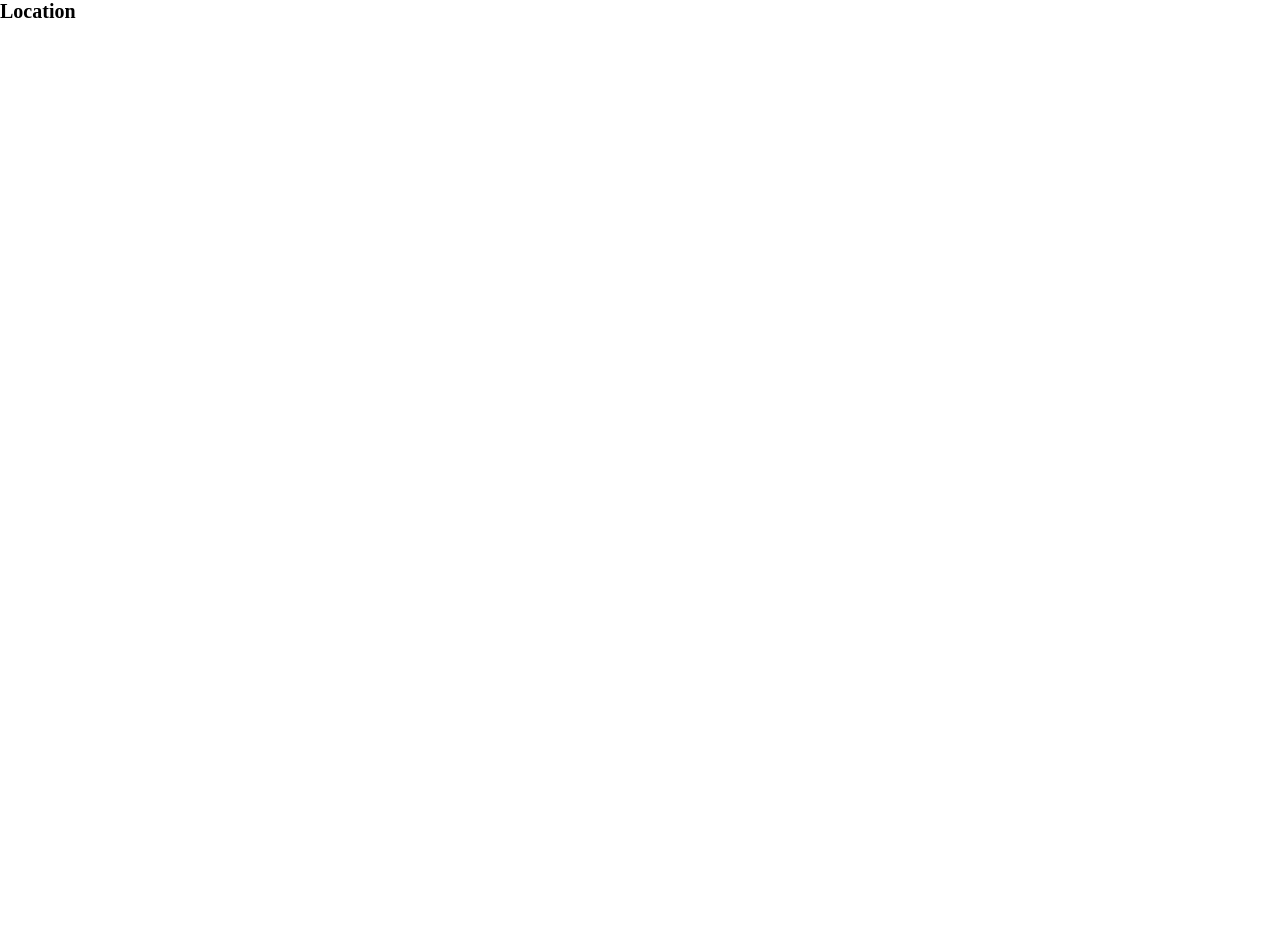
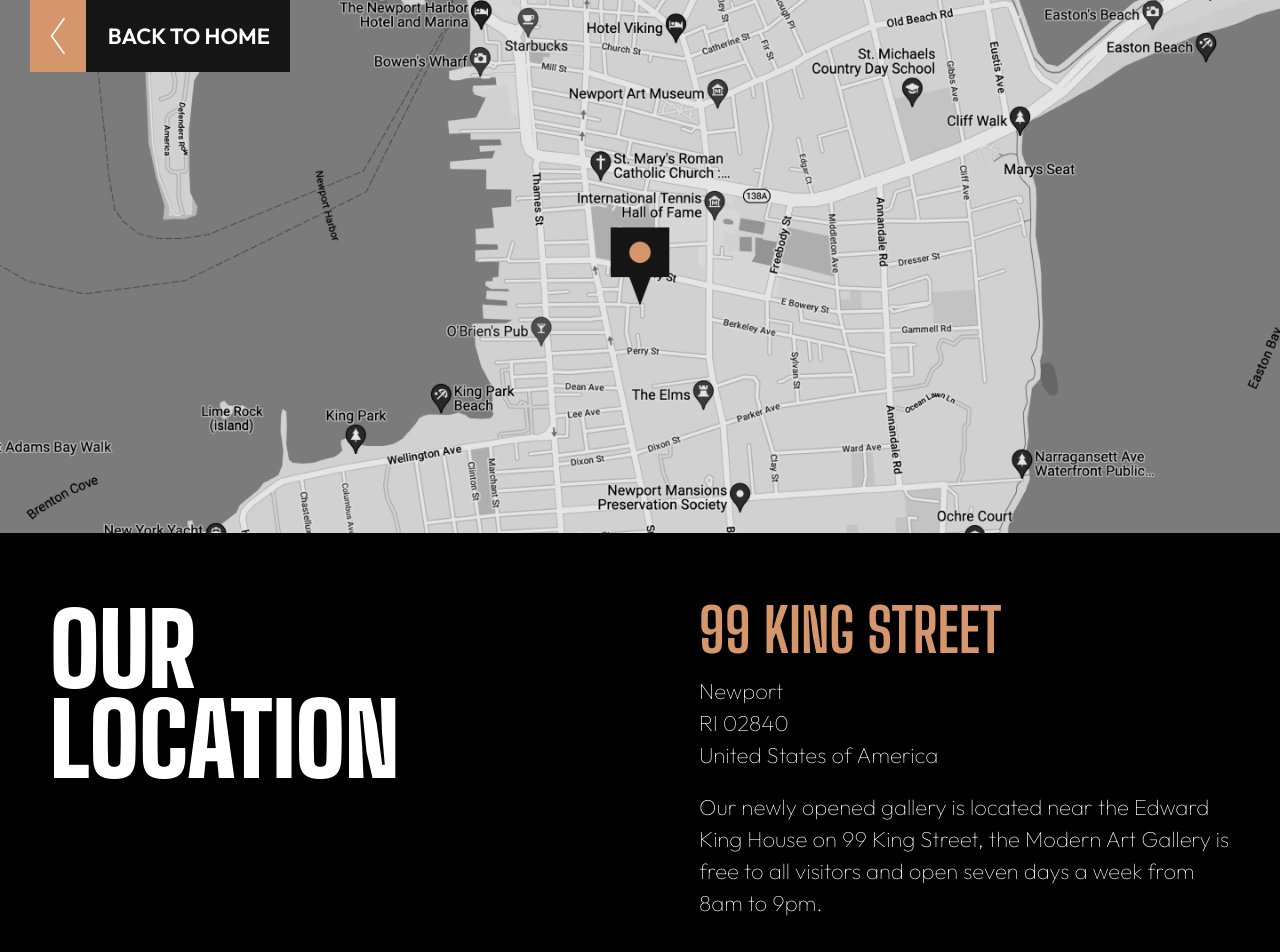
Before and after one commit to Yosef-Adel/art-gallery-website, a React (Create React App) app: page /location in a window 1280 px wide. Shown: the top 952 px of the page. Before the commit the page ends 800 px from the top, so only its background shows below. Built offline with nearby package versions, Linux system fonts and the light colour scheme.

Commit message:
Adding LocationPage

```diff
--- a/src/App.js
+++ b/src/App.js
@@ -1,15 +1,14 @@
 import Home from "./pages/Home";
 import NoPage from "./pages/NoPage";
-import Location from "./pages/Location";
 import { Routes, Route } from "react-router-dom";
+import LocationPage from "./pages/LocationPage";
 
 function App() {
     return (
         <div className="App">
-
             <Routes>
                 <Route path="/" element={<Home />} />
-                <Route path="/location" element={<Location />} />
+                <Route path="/location" element={<LocationPage/>} />
                 <Route path="*" element={<NoPage />} />
             </Routes>
         </div>
--- /dev/null
+++ b/src/components/Location.jsx
@@ -0,0 +1,75 @@
+import React from 'react';
+import { useState, useEffect } from 'react';
+import { Link } from 'react-router-dom';
+import arrow from '../assets/icon-arrow-left.svg';
+import './style/location.css';
+import locationImg from '../assets/desktop/image-map@2x.png';
+import locationImg1 from '../assets/tablet/image-map@2x.png';
+import locationImg2 from '../assets/mobile/image-map@2x.png';
+
+
+
+const Location = () => {
+    const [imgs, setImgs] = useState(locationImg);
+
+    useEffect(() => {
+        const handleWindowResize = () => {
+            if (window.innerWidth <= 768) {
+                setImgs(locationImg1);
+            } else if (window.innerWidth <= 375) {
+                setImgs(locationImg2);
+            } else {
+                setImgs(locationImg);
+            }
+        };
+        handleWindowResize();
+        window.addEventListener('resize', handleWindowResize);
+        return () => {
+            window.removeEventListener('resize', handleWindowResize);
+        };
+    }, [])
+    return (
+        <div className='locationSection'>
+            <div className='row row__1'>
+                <img src={locationImg} alt='location' />
+                <Link to="/" className='btn text text--M '>
+                    <span className='arrow'>
+                        <img src={arrow} alt='arrow' />
+                    </span>
+                    <span>
+                        Back to Home
+                    </span>
+                </Link>
+            </div>
+            <div className=' row__2'>
+                <h1 className='col__1 heading--XL'>
+                    Our
+                    <br />
+                    location
+                </h1>
+                <div className='col__2'>
+                    <h2 className='row row__1 heading--M'>
+                        99 King Street
+                    </h2>
+                    <p className='row row__2 text--M'>
+                        Newport
+                        <br />
+                        RI 02840
+                        <br />
+                        United States of America
+                    </p>
+                    <p className='row row__3 text--M'>
+                        Our newly opened gallery is located near the Edward King House on 99 King
+                        Street, the Modern Art Gallery is free to all visitors and open seven days
+                        a week from 8am to 9pm.
+                    </p>
+                </div>
+
+            </div>
+        </div>
+    )
+
+};
+
+
+export default Location;
--- a/src/components/style/footer.css
+++ b/src/components/style/footer.css
@@ -2,6 +2,13 @@
     background: var(--color-secondary);
     color: var(--color-primary);
     padding: 3rem ;
+}
+.locationPage .footer {
+    background: var(--color-quaternary);
+    color: var(--color-secondary);
+}
+.locationPage .footer .col__3 img {
+    filter: invert(1);
 }
 .footer__content {
     display: flex;
--- /dev/null
+++ b/src/components/style/location.css
@@ -0,0 +1,99 @@
+.locationSection {
+    width: 100%;
+    min-height: 80vh;
+    background: var(--color-secondary);
+    color: var(--color-primary);
+}
+
+.locationSection .row {
+    margin-bottom: 2rem;
+}
+
+.locationSection .row__1 {
+    width: 100%;
+}
+
+.locationSection .row__1 img {
+    width: 100%;
+}
+
+.locationSection>.row__2 {
+    display: flex;
+    justify-content: space-between;
+    padding: 5rem;
+}
+
+.locationSection .row__2 .col__1 {
+    width: 45%;
+}
+
+.locationSection .row__2 .col__2 {
+    width: 45%;
+}
+
+.locationSection .row__2 .col__2 p {
+    font-weight: 100;
+}
+
+.locationSection .row__2 .col__2 h2 {
+    color: var(--color-quaternary);
+}
+
+.btn {
+    height: 7.2rem;
+    width: 26rem;
+    background: var(--color-tertiary);
+    border: none;
+    text-transform: uppercase;
+    font-weight: 600;
+    color: var(--color-primary);
+    display: flex;
+    align-items: center;
+    justify-content: space-between;
+    transition: background 0.5s ease;
+}
+
+.btn span {
+    padding: 0 2rem;
+}
+
+.btn .arrow {
+    height: 100%;
+    width: 5.6rem;
+    background: var(--color-quaternary);
+    transition: background 0.5s ease;
+}
+
+.btn .arrow img {
+    height: 50%;
+    margin: auto;
+    margin-top: 1.8rem;
+}
+
+.btn:hover {
+    background: var(--color-quaternary);
+}
+
+.btn:hover .arrow {
+    background: var(--color-tertiary);
+}
+
+.locationSection .row__1 .btn {
+    position: absolute;
+    top: 0;
+    left: 3rem;
+}
+
+@media only screen and (max-width: 1050px) {
+
+    .locationSection>.row__2 {
+        display: flex;
+        flex-direction: column;
+    }
+    .locationSection .row__2 .col__1,
+    .locationSection .row__2 .col__2 {
+        width: 100%;
+        margin-bottom: 6rem;
+    }
+
+}
--- a/src/index.css
+++ b/src/index.css
@@ -7,7 +7,6 @@
     --color-tertiary: #151515;
     --color-quaternary: #D5966C;
 }
-
 * {
     margin: 0;
     padding: 0;
--- a/src/pages/Location.jsx
+++ /dev/null
@@ -1,12 +0,0 @@
-import React from 'react';
-
-const Location = () => {
-    return (
-        <div>
-            <h1>Location</h1>
-        </div>
-    )
-};
-
-
-export default Location;
--- /dev/null
+++ b/src/pages/LocationPage.jsx
@@ -0,0 +1,15 @@
+import React from 'react';
+import Footer from '../components/Footer';
+import Location from '../components/Location';
+
+const LocationPage = () => {
+    return (
+        <div className='locationPage'>
+            <Location />
+            <Footer />
+        </div>
+    )
+};
+
+
+export default LocationPage;
--- a/src/pages/NoPage.jsx
+++ b/src/pages/NoPage.jsx
@@ -3,7 +3,6 @@ import React from 'react';
 const NoPage = () => {
     return (
         <div className=''>
-
             <h1>404</h1>
         </div>
 
```
